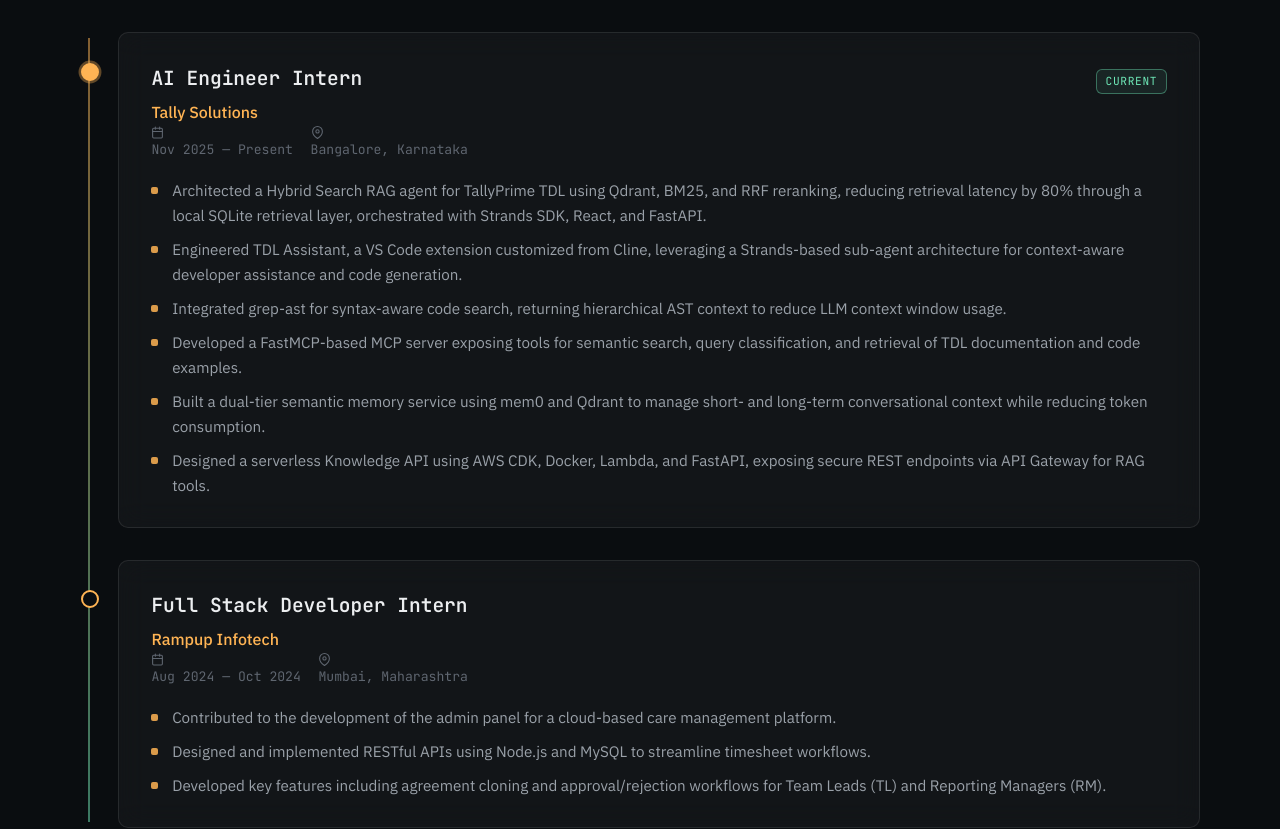
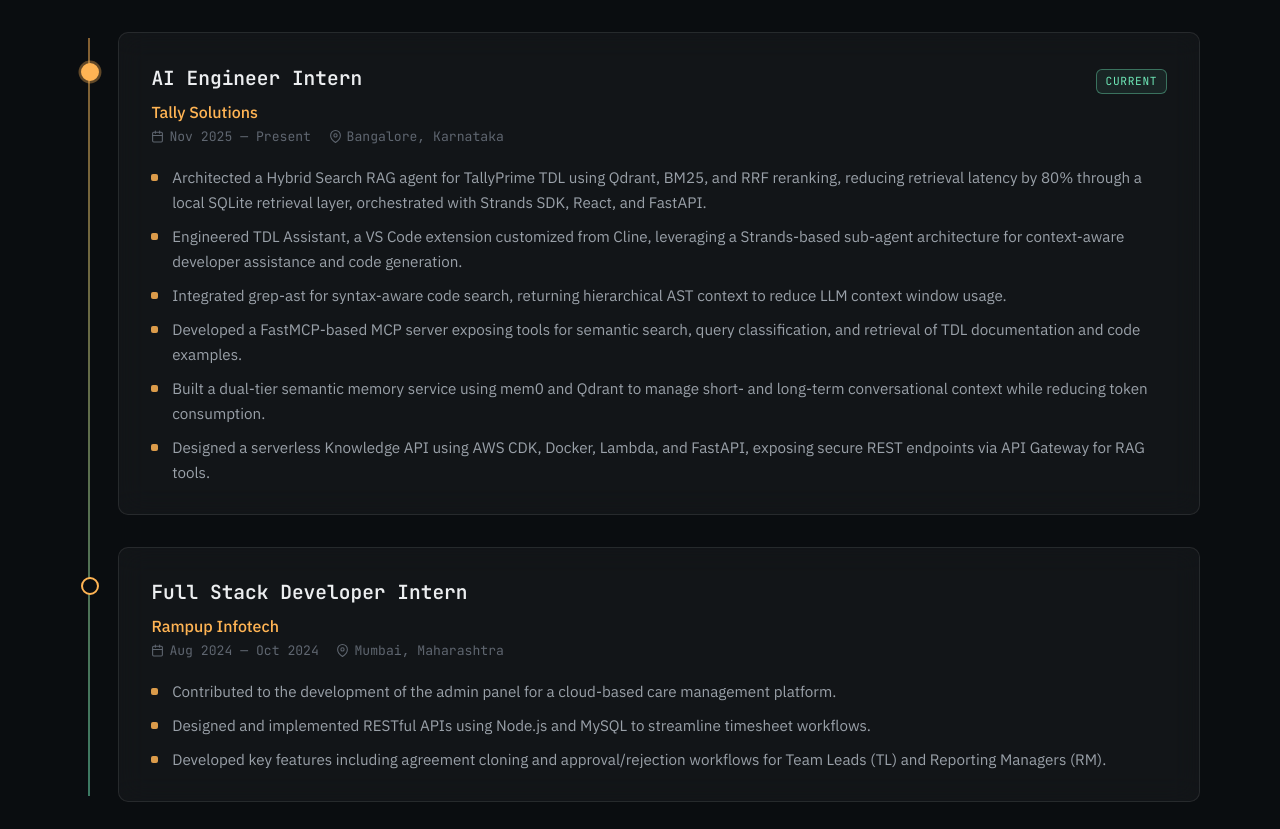
Before and after one commit to Sailesh3000/foliod, a website: page index.html in a window 1280 px wide. Shown: the part 1001-1830 px from the top of the page. Drawn offline with Linux system fonts and the light colour scheme.

Commit message:
fix: experience timeline icons rendering above their text
Global reset sets svg { display: block }, which made the calendar/pin
icons stack above the period/location text inside .timeline__meta
spans instead of sitting inline beside it (vertical-align/margin-right
on a block element are no-ops). Made each span an inline-flex row so
icon and text align on one line.

```diff
--- a/styles.css
+++ b/styles.css
@@ -682,11 +682,16 @@ body::before {
   margin-bottom: 1.1rem;
 }
 
+.timeline__meta span {
+  display: inline-flex;
+  align-items: center;
+  gap: 5px;
+}
+
 .timeline__meta svg {
   width: 13px;
   height: 13px;
-  vertical-align: -2px;
-  margin-right: 5px;
+  flex-shrink: 0;
 }
 
 .badge-current {
```
